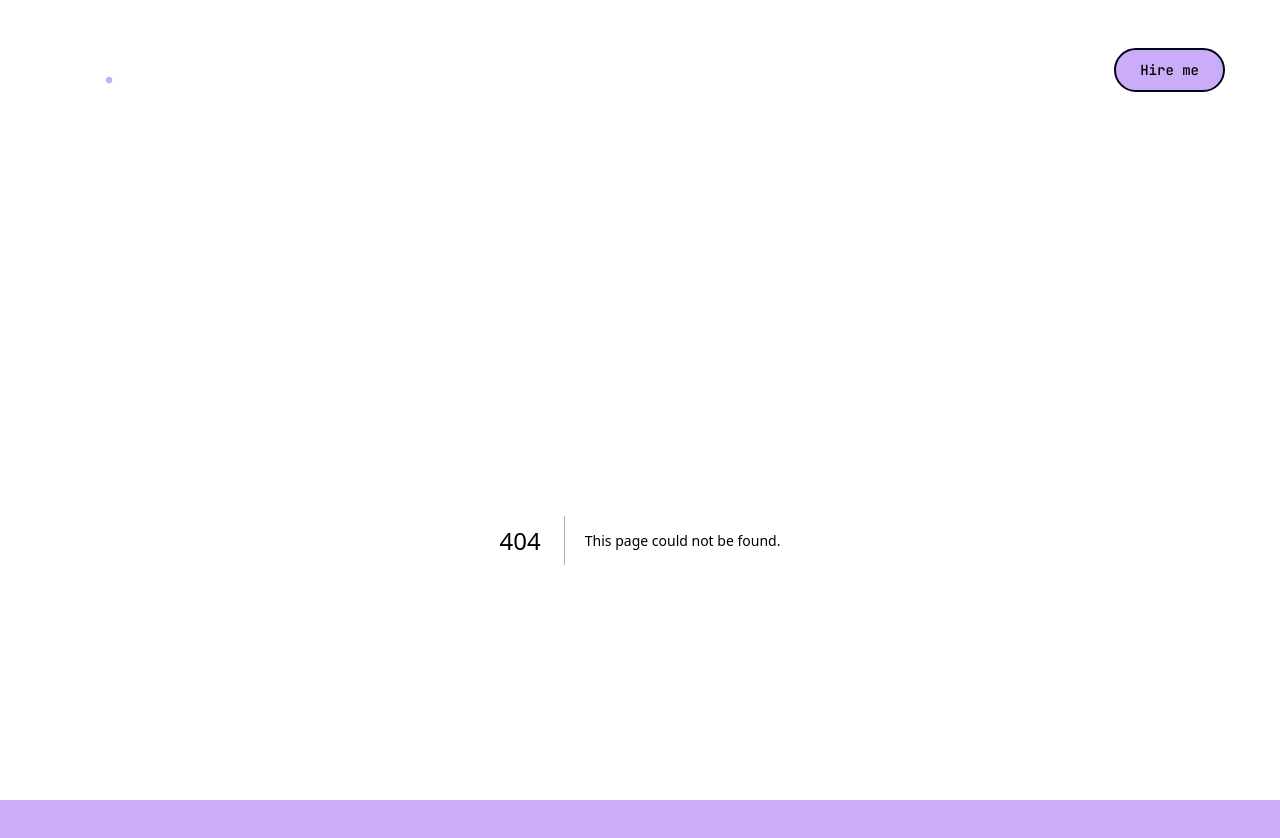
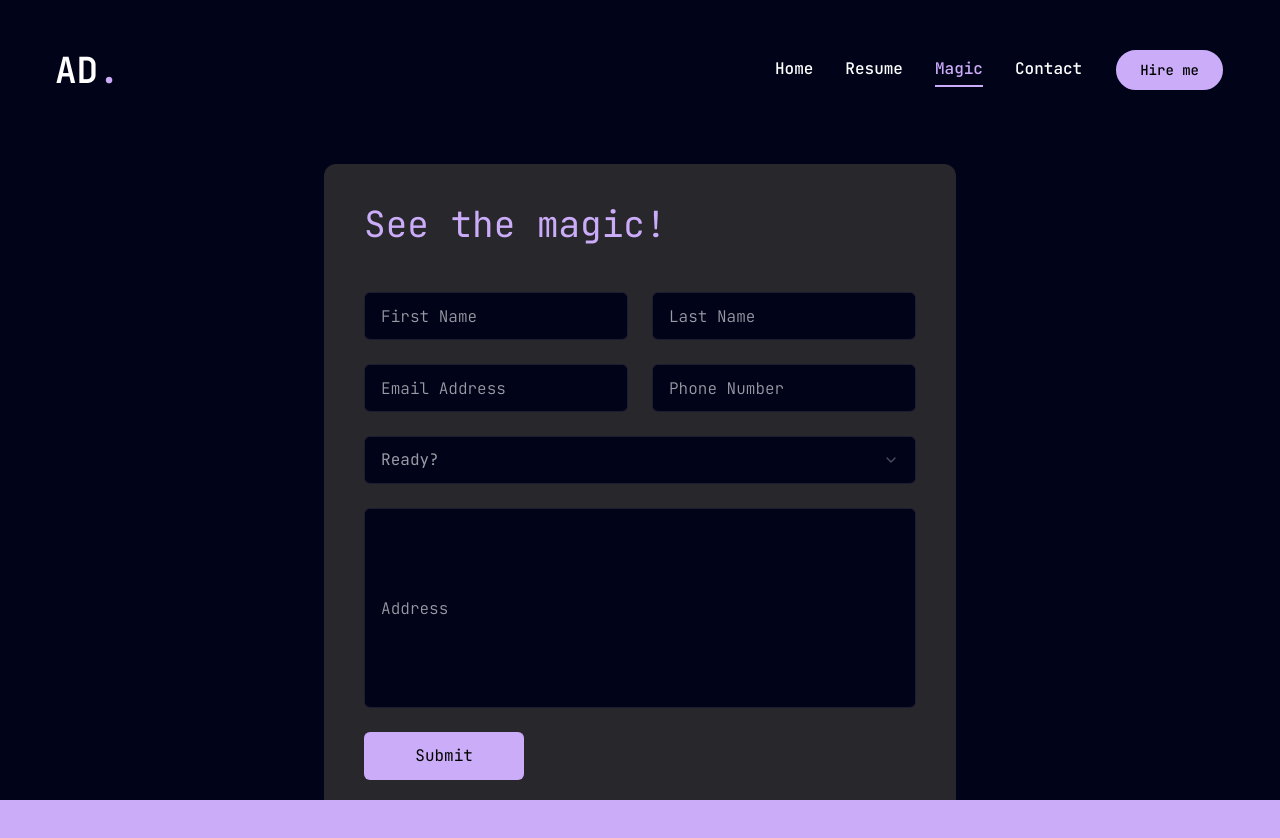
Before and after one commit to arnabdev1/arnabdev.portfolio, a Next.js app: page /magic in a window 1280 px wide. Before the commit this address had no page. Shown: the top 838 px of the page. Built offline with nearby package versions, Linux system fonts and the light colour scheme.

Commit message:
context-update

```diff
--- a/app/contact/page.jsx
+++ b/app/contact/page.jsx
@@ -13,8 +13,9 @@ import {
 } from "@/components/ui/select";
 import { Textarea } from "@/components/ui/textarea";
 import { motion } from "framer-motion";
-
+import { UserInputContext } from "@/components/context";
 import { FaPhoneAlt, FaEnvelope, FaMapMarkerAlt } from "react-icons/fa";
+import { useContext } from "react";
 
 const info = [
   {
@@ -36,6 +37,27 @@ const info = [
 ];
 
 const Contact = () => {
+  const { userInput } = useContext(UserInputContext);
+  const info = [
+    {
+      icon: <FaPhoneAlt />,
+      title: "Phone",
+      description: userInput.phone || "+880 1990-933196",
+    },
+    {
+      icon: <FaEnvelope />,
+      title: "Email",
+      description: userInput.email || "official.arnabdev@gmail.com",
+    },
+    {
+      icon: <FaMapMarkerAlt />,
+      title: "Address",
+      description:
+        userInput.address ||
+        "Concord Regency, Apt-9/C, House No.19/1, West Panthapath, Kalabagan, Dhaka-1205, Bangladesh",
+    },
+  ];
+
   return (
     <motion.section
       initial={{ opacity: 0 }}
--- a/app/layout.jsx
+++ b/app/layout.jsx
@@ -3,7 +3,7 @@ import "./globals.css";
 import Header from "@/components/Header";
 import PageTransition from "@/components/PageTransition";
 import StairTransition from "@/components/StairTransition";
-
+import ContextWrapper from "@/components/ContextWrapper";
 const JetBrainsMono = JetBrains_Mono({
   subsets: ["latin"],
   weight: ["100", "200", "300", "400", "500", "600", "700", "800"],
@@ -19,9 +19,11 @@ export default function RootLayout({ children }) {
   return (
     <html lang="en">
       <body className={JetBrainsMono.variable}>
-        <Header />
-        <StairTransition/>
-        <PageTransition> {children} </PageTransition>
+        <ContextWrapper>
+          <Header />
+          <StairTransition />
+          <PageTransition> {children} </PageTransition>
+        </ContextWrapper>
       </body>
     </html>
   );
--- /dev/null
+++ b/app/magic/page.jsx
@@ -0,0 +1,134 @@
+"use client";
+import React, { useContext, useState } from "react";
+import { Button } from "@/components/ui/button";
+import { Input } from "@/components/ui/input";
+import {
+  Select,
+  SelectContent,
+  SelectGroup,
+  SelectItem,
+  SelectLabel,
+  SelectTrigger,
+  SelectValue,
+} from "@/components/ui/select";
+import { Textarea } from "@/components/ui/textarea";
+import { motion } from "framer-motion";
+import { UserInputContext } from "@/components/context";
+
+
+const Magic = () => {
+  const { setUserInput } = useContext(UserInputContext);
+  const [inputFirstName, setFirstName] = useState("");
+  const [inputLastName, setLastName] = useState("");
+  const [inputEmail, setEmail] = useState("");
+  const [inputPhone, setPhone] = useState("");
+  const [inputAddress,setAddress] = useState("");
+
+  const handleClick = (event) => {
+    event.preventDefault();
+    setUserInput({
+      firstName: inputFirstName,
+      lastName: inputLastName,
+      email: inputEmail,
+      phone: inputPhone ,
+      address: inputAddress });
+    localStorage.setItem("firstName", inputFirstName);
+    localStorage.setItem("lastName", inputLastName);
+    localStorage.setItem("email", inputEmail);
+    localStorage.setItem("phone", inputPhone);
+    localStorage.setItem("address", inputAddress);
+  };
+  return (
+    <motion.section
+      initial={{ opacity: 0 }}
+      animate={{
+        opacity: 1,
+        transition: { delay: 2.4, duration: 0.4, ease: "easeIn" },
+      }}
+      className="py-6"
+    >
+      <div className="container mx-auto">
+        <div className="flex flex-col xl:flex-row gap-[30px] justify-center items-center">
+          <div className="xl:w-[54%] order-2 xl:order-none">
+            <form className="flex flex-col gap-6 p-10  bg-[#27272c] rounded-xl">
+              <h3 className="text-4xl text-[#cbacf9]">See the magic!</h3>
+              <p className="text-white/60"></p>
+              <div className="grid grid-cols-1 md:grid-cols-2 gap-6">
+                <Input
+                  type="text"
+                  value={inputFirstName}
+                  onChange={(e) => setFirstName(e.target.value)}
+                  placeholder="First Name"
+                />
+                <Input
+                  type="text"
+                  value={inputLastName}
+                  onChange={(e) => setLastName(e.target.value)}
+                  placeholder="Last Name"
+                />
+                <Input
+                  type="text"
+                  value={inputEmail}
+                  onChange={(e) => setEmail(e.target.value)}
+                  placeholder="Email Address"
+                />
+                <Input
+                  type="text"
+                  value={inputPhone}
+                  onChange={(e) => setPhone(e.target.value)}
+                  placeholder="Phone Number"
+                />
+              </div>
+              <Select>
+                <SelectTrigger className="w-full">
+                  <SelectValue placeholder="Ready?" />
+                </SelectTrigger>
+                <SelectContent>
+                  <SelectGroup>
+                    {/* <SelectLabel>Ready?</SelectLabel> */}
+                    <SelectItem value="est">Yes</SelectItem>
+                  </SelectGroup>
+                </SelectContent>
+              </Select>
+              <Input
+                className="h-[200px] justify-start items-start"
+                placeholder="Address"
+                type="text"
+                value={inputAddress}
+                onChange={(e) => setAddress(e.target.value)}
+              />
+              <button
+                onClick={handleClick}
+                size="md"
+                className="max-w-40 bg-[#cbacf9] rounded-md text-black py-2"
+                id="submitButton"
+              >
+                Submit
+              </button>
+            </form>
+          </div>
+
+          {/* <div className="flex-1 flex items-center xl:justify-end order-1 xl:order-none mb-8 xl:mb-0">
+            <ul className="flex flex-col gap-10">
+              {info.map((item, index) => {
+                return (
+                  <li key={index} className="flex items-center gap-6">
+                    <div className="w-[52px] h-[52px] xl:w-[72px] xl:h-[72px] bg-[#27272c] text-[#cbacf9] rounded-md flex items-center justify-center">
+                      <div className="text-[28px] ">{item.icon}</div>
+                    </div>
+                    <div className="flex-1">
+                      <p className="text-white/60">{item.title}</p>
+                      <h3 className="text-white text-xl">{item.description}</h3>
+                    </div>
+                  </li>
+                );
+              })}
+            </ul>
+          </div> */}
+        </div>
+      </div>
+    </motion.section>
+  );
+};
+
+export default Magic;
--- a/app/page.jsx
+++ b/app/page.jsx
@@ -1,53 +1,51 @@
+// pages/index.jsx
 "use client";
-import React, { createContext } from "react";
+import React, { useContext } from "react";
+import { UserInputContext } from "@/components/context";
+import Link from "next/link";
 import { Button } from "@/components/ui/button";
-import { motion } from "framer-motion";
-import { FiDownload } from "react-icons/fi";
 import Social from "@/components/Social";
 import Photo from "@/components/Photo";
-import Image from "next/image";
 import Stats from "@/components/Stats";
-import Link from "next/link";
-
+import { FiDownload } from "react-icons/fi";
 
 const Home = () => {
+  const { userInput } = useContext(UserInputContext);
+
   return (
     <section className="h-full mb-20">
       <div className="container w-full h-full mx-auto">
-        <div className="flex flex-col xl:flex-row items-center justify-between xl:pt-8 xl:pb-24 ">
+        <div className="flex flex-col xl:flex-row items-center justify-between xl:pt-8 xl:pb-24">
           <div className="text-center xl:text-left order-2 xl:order-none">
             <span className="text-xl text-white/80">
               Full-Stack Software Developer
             </span>
             <h1 className="h1 mb-6">
-              Hello I&apos;m <br />{" "}
-              <span className="text-[#cbacf9]">Arnab Dev</span>
+              Hello I&apos;m <br />
+              <div className="text-[#cbacf9] flex flex-row gap-[2vw] xl:justify-normal justify-center items-center">
+                <div id="firstname">{userInput.firstName || "Arnab"}</div>
+                <div id="lastname">{userInput.lastName || "Dev"}</div>
+              </div>
             </h1>
             <p className="max-w-[500px] mb-9 text-white font-bold">
               Looking for SWE Intern roles.
-              {/* <br />
-              <div className="text-white/80">
-                I am proficient in various programming languages and
-                technologies.
-              </div> */}
             </p>
-            <Stats/>
+            <Stats />
           </div>
           <div className="order-1 xl:order-none mb-8 xl:mb-0">
             <Photo />
           </div>
         </div>
       </div>
-
       <div className="flex flex-col xl:flex-row items-center justify-center gap-8">
         <Link href="cv.pdf">
           <Button
             variant="outline"
             size="lg"
-            className="uppercase flex  items-center gap-2 "
+            className="uppercase flex items-center gap-2"
           >
             <span>Download CV</span>
-            <FiDownload className="text-xl " />
+            <FiDownload className="text-xl" />
           </Button>
         </Link>
         <div className="mb-8 xl:mb-0">
--- /dev/null
+++ b/components/ContextWrapper.jsx
@@ -0,0 +1,8 @@
+import React from "react";
+import { UserInputProvider } from "./context";
+
+const ContextWrapper = ({ children }) => {
+  return <UserInputProvider>{children}</UserInputProvider>;
+};
+
+export default ContextWrapper;
--- a/components/Header.jsx
+++ b/components/Header.jsx
@@ -1,34 +1,35 @@
-import Link from 'next/link'
-import React from 'react'
-import { Button } from './ui/button'
-import Nav from './Nav'
-import MobileNav from './MobileNav'
+// components/Header.jsx
+"use client"
+import React, { useContext } from "react";
+import Link from "next/link";
+import { UserInputContext } from "@/components/context";
+import { Button } from "@/components/ui/button";
+import Nav from "@/components/Nav";
+import MobileNav from "@/components/MobileNav";
 
 const Header = () => {
+  const { userInput } = useContext(UserInputContext);
   return (
     <header className="py-8 xl:py-12 text-white">
       <div className="container mx-auto flex justify-between items-center">
         <Link href="/">
           <h1 className="flex flex-row text-4xl font-semibold gap-0">
-            <div>AD</div>
+            <div id="firstname">{userInput.firstName || "AD"}</div>
             <span className="text-[#cbacf9]">.</span>
           </h1>
         </Link>
-        {/* Desktop nav */}
         <div className="hidden xl:flex items-center gap-8">
           <Nav />
           <Link href="/contact">
             <Button>Hire me</Button>
           </Link>
         </div>
-
-        {/* mobile nav */}
         <div className="xl:hidden">
           <MobileNav />
         </div>
       </div>
     </header>
   );
-}
+};
 
-export default Header
+export default Header;
--- a/components/MobileNav.jsx
+++ b/components/MobileNav.jsx
@@ -13,6 +13,10 @@ const links = [
   {
     name: "resume",
     path: "cv.pdf",
+  },
+  {
+    name: "magic",
+    path: "/magic",
   },
   {
     name: "contact",
--- a/components/Nav.jsx
+++ b/components/Nav.jsx
@@ -11,6 +11,10 @@ const links = [
   {
     name: "resume",
     path: "cv.pdf",
+  },
+  {
+    name: "magic",
+    path: "/magic",
   },
   {
     name: "contact",
--- /dev/null
+++ b/components/context.jsx
@@ -0,0 +1,21 @@
+"use client"; // Add this line at the top
+
+import React, { createContext, useState } from "react";
+
+export const UserInputContext = createContext();
+
+export const UserInputProvider = ({ children }) => {
+  const [userInput, setUserInput] = useState({
+    firstName: "",
+    lastName: "",
+    email: "",
+    phone: "",
+    address: "",
+  });
+
+  return (
+    <UserInputContext.Provider value={{ userInput, setUserInput }}>
+      {children}
+    </UserInputContext.Provider>
+  );
+};
```
